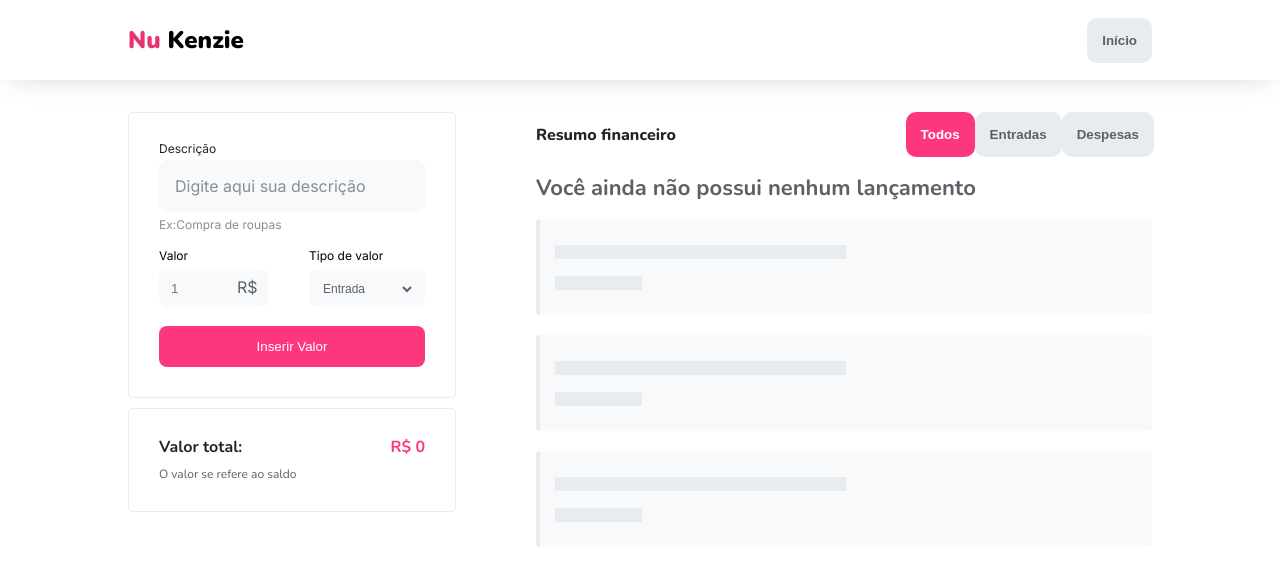
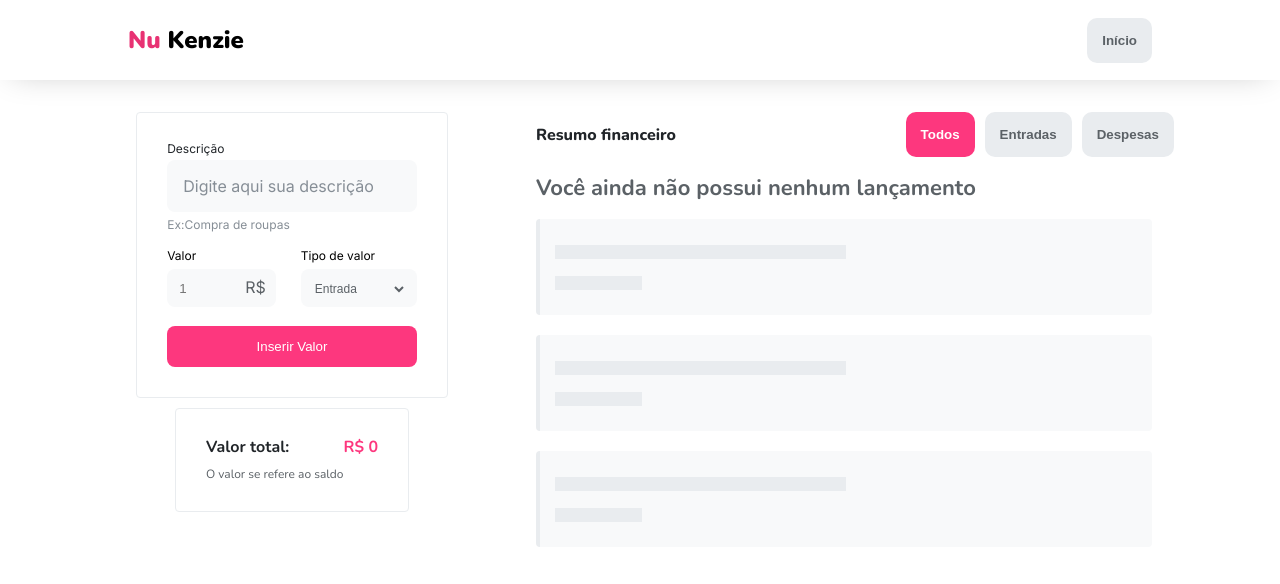
Before and after one commit to hitaloss/nukenzie, a React (Create React App) app: page / in a window 1280 px wide. Both pictures are taken after a click on the button "Iniciar". Shown: the top 584 px of the page. Built offline with nearby package versions, Linux system fonts and the light colour scheme.

Commit message:
update UI + features

```diff
--- a/src/components/Filter/styles.css
+++ b/src/components/Filter/styles.css
@@ -49,6 +49,7 @@
   display: flex;
   width: 40%;
   justify-content: space-between;
+  gap: 10px;
 }
 
 @media (max-width: 1000px) {
--- a/src/components/Form/index.jsx
+++ b/src/components/Form/index.jsx
@@ -5,9 +5,15 @@ import "react-toastify/dist/ReactToastify.min.css";
 import "./styles.css";
 
 function Form({ listTransactions, setListTransactions, setProfit }) {
-  const [description, setDescription] = useState();
+  const [description, setDescription] = useState("");
   const [value, setValue] = useState();
   const [transaction, setTransaction] = useState("Entrada");
+
+  const clear = () => {
+    setDescription("");
+    setValue("");
+    setTransaction("Entrada");
+  };
 
   const addTransaction = () => {
     if (value > 0) {
@@ -35,8 +41,8 @@ function Form({ listTransactions, setListTransactions, setProfit }) {
   const totalMoney = listTransactions.reduce(
     (acc, currentvalue) =>
       currentvalue.type === "Entrada"
-        ? (acc += currentvalue.value)
-        : (acc -= currentvalue.value),
+        ? (acc += parseInt(currentvalue.value))
+        : (acc -= parseInt(currentvalue.value)),
     0
   );
   return (
@@ -50,6 +56,7 @@ function Form({ listTransactions, setListTransactions, setProfit }) {
           <input
             className="form-input"
             type="text"
+            value={description}
             placeholder="Digite aqui sua descrição"
             onChange={(event) => setDescription(event.target.value)}
           />
@@ -61,6 +68,7 @@ function Form({ listTransactions, setListTransactions, setProfit }) {
             <div className="background">
               <input
                 type="number"
+                value={value}
                 placeholder="1"
                 onChange={(event) => setValue(event.target.value)}
               />
@@ -82,7 +90,11 @@ function Form({ listTransactions, setListTransactions, setProfit }) {
           </div>
         </section>
         <section>
-          <button className="form-btn" type="submit">
+          <button
+            onClick={() => setTimeout(() => clear(), 200)}
+            className="form-btn"
+            type="submit"
+          >
             Inserir Valor
           </button>
         </section>
--- a/src/components/Form/styles.css
+++ b/src/components/Form/styles.css
@@ -7,6 +7,7 @@
   flex-direction: column;
   gap: 19px;
   font-family: "Inter", sans-serif;
+  width: 95%;
 }
 
 .form-description {
--- a/src/index.css
+++ b/src/index.css
@@ -6,6 +6,12 @@ main {
   flex-direction: row;
   gap: 5rem;
   width: 80%;
+}
+
+.left-section {
+  display: flex;
+  flex-direction: column;
+  align-items: center;
 }
 
 .right-section {
```
